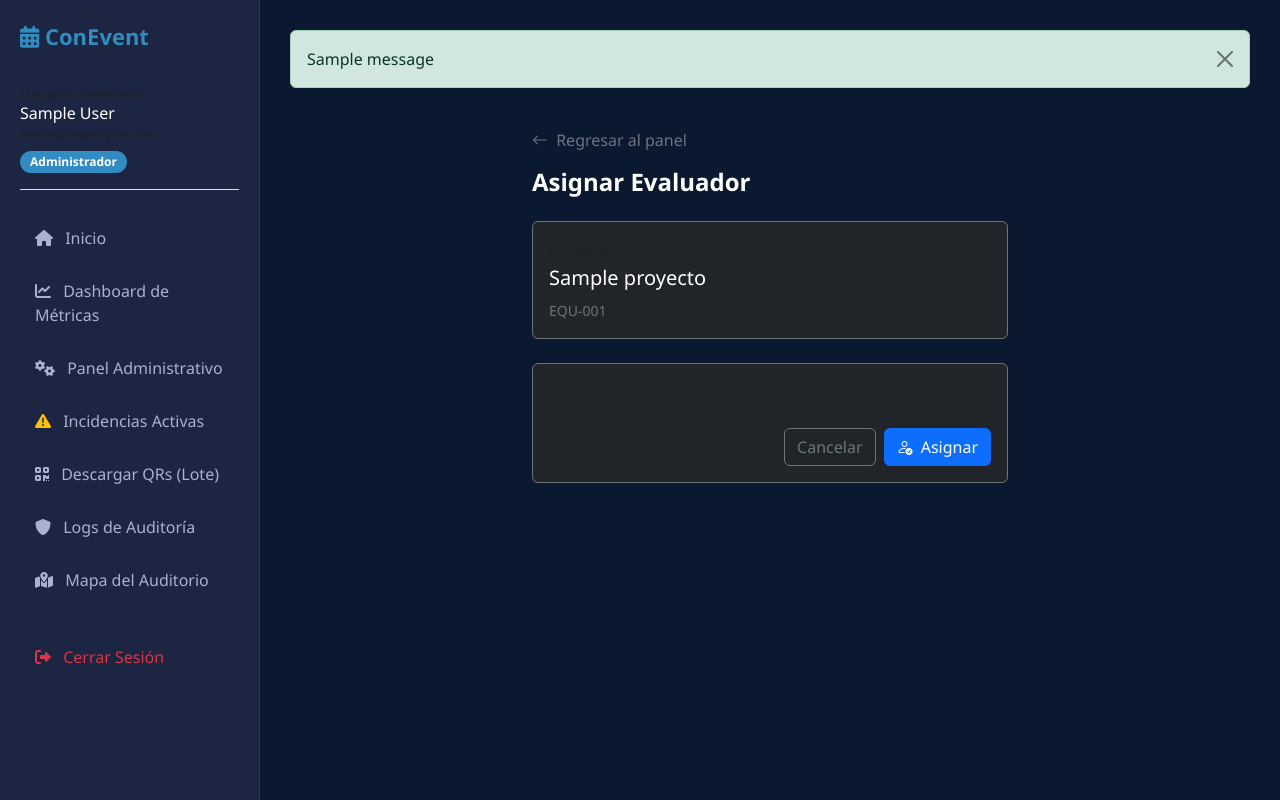
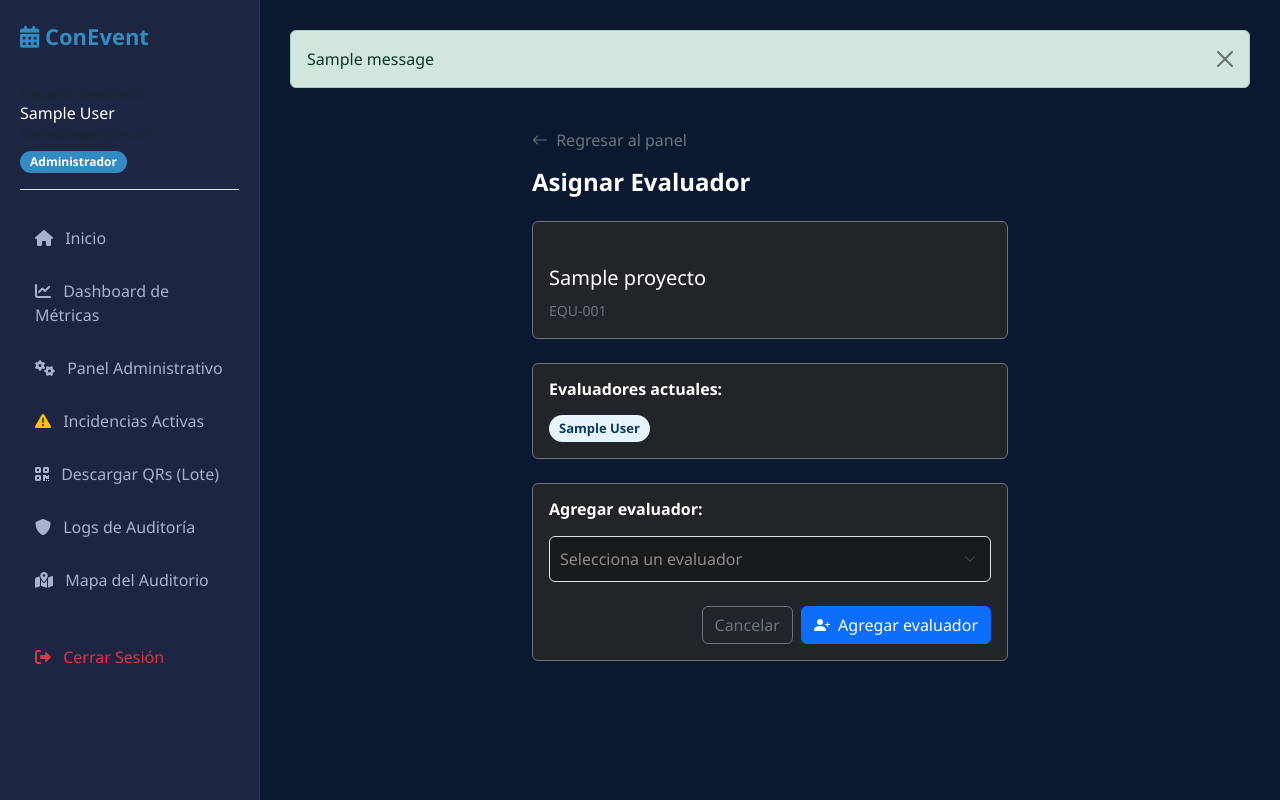
Before and after one commit to LuisRGA18/conevent, a Django app: page /auth/panel-admin/asignar/1/ in a window 1280 px wide. Run offline with Django 5.2, Linux system fonts and the light colour scheme; a user stored in the database is signed in; tables that the repository leaves empty hold one stand-in row (values such as "Sample post"); one stand-in notice (Sample message) is shown; parts of the project's set-up code (start-up, migrations or seed data) failed here and were passed over.

Commit message:
\feat: permitir multiples evaluadores por proyecto con ManyToMany"

```diff
--- a/reportes/api_views.py
+++ b/reportes/api_views.py
@@ -150,7 +150,7 @@ class ExportCalificacionesCSVView(APIView):
             'Evaluador Asignado', 'Calificación Final', 'Estatus'
         ])
 
-        proyectos = Proyecto.objects.all().select_related('carrera', 'creado_por', 'evaluador_asignado').prefetch_related('miembros')
+        proyectos = Proyecto.objects.all().select_related('carrera', 'creado_por').prefetch_related('miembros', 'evaluadores')
 
         cat_map = dict(Proyecto.CATEGORIA_CHOICES)
         estatus_map = dict(Proyecto.ESTATUS_CHOICES)
@@ -160,9 +160,7 @@ class ExportCalificacionesCSVView(APIView):
             integrantes_str = "; ".join(integrantes_list)
 
             creador_str = f"{p.creado_por.first_name} {p.creado_por.last_name}" if p.creado_por.first_name else p.creado_por.username
-            evaluador_str = ""
-            if p.evaluador_asignado:
-                evaluador_str = f"{p.evaluador_asignado.first_name} {p.evaluador_asignado.last_name}" if p.evaluador_asignado.first_name else p.evaluador_asignado.username
+            evaluador_str = "; ".join([f"{ev.first_name} {ev.last_name}" if ev.first_name else ev.username for ev in p.evaluadores.all()])
 
             writer.writerow([
                 p.codigo,
--- a/reportes/views.py
+++ b/reportes/views.py
@@ -103,7 +103,7 @@ def exportar_calificaciones_pdf_view(request):
         Paragraph("Estatus", cell_header_style),
     ])
 
-    proyectos = Proyecto.objects.all().select_related('carrera', 'creado_por', 'evaluador_asignado').prefetch_related('miembros')
+    proyectos = Proyecto.objects.all().select_related('carrera', 'creado_por').prefetch_related('miembros', 'evaluadores')
 
     cat_map = dict(Proyecto.CATEGORIA_CHOICES)
     estatus_map = dict(Proyecto.ESTATUS_CHOICES)
@@ -113,9 +113,7 @@ def exportar_calificaciones_pdf_view(request):
         integrantes_str = ", ".join(integrantes_list)
 
         creador_str = f"{p.creado_por.first_name} {p.creado_por.last_name}" if p.creado_por.first_name else p.creado_por.username
-        evaluador_str = ""
-        if p.evaluador_asignado:
-            evaluador_str = f"{p.evaluador_asignado.first_name} {p.evaluador_asignado.last_name}" if p.evaluador_asignado.first_name else p.evaluador_asignado.username
+        evaluador_str = ", ".join([f"{ev.first_name} {ev.last_name}" if ev.first_name else ev.username for ev in p.evaluadores.all()])
 
         calif_str = f"{p.calificacion:.2f}" if p.calificacion is not None else 'N/A'
 
--- a/templates/usuarios/asignar_evaluador.html
+++ b/templates/usuarios/asignar_evaluador.html
@@ -16,18 +16,42 @@
     </div>
   </div>
 
+  {% if evaluadores_actuales %}
+  <div class="card bg-dark border-secondary mb-4">
+    <div class="card-body">
+      <h6 class="text-white fw-bold mb-3">Evaluadores actuales:</h6>
+      <div class="d-flex flex-wrap gap-2">
+        {% for ev in evaluadores_actuales %}
+          <span style="background:#e8f4fb; color:#0b3c5d; padding:4px 10px;
+                       border-radius:99px; font-size:13px; font-weight:bold;">
+            {{ ev.get_full_name }}
+          </span>
+        {% endfor %}
+      </div>
+    </div>
+  </div>
+  {% endif %}
+
   <div class="card bg-dark border-secondary">
     <div class="card-body">
-      <form method="post" novalidate>
+      <h6 class="text-white fw-bold mb-3">Agregar evaluador:</h6>
+      <form method="post">
         {% csrf_token %}
         <div class="mb-4">
-          <label class="form-label text-white fw-semibold">{{ form.evaluador_asignado.label }}</label>
-          {{ form.evaluador_asignado }}
+          <select name="evaluador_id" class="form-select text-white-50" style="background-color: rgba(0,0,0,0.3); padding: 10px;" required>
+            <option value="">Selecciona un evaluador</option>
+            {% for ev in evaluadores %}
+              <option value="{{ ev.pk }}">
+                {{ ev.get_full_name }}
+                {% if ev in evaluadores_actuales %}(ya asignado){% endif %}
+              </option>
+            {% endfor %}
+          </select>
         </div>
         <div class="d-flex justify-content-end gap-2">
           <a href="{% url 'panel_admin' %}" class="btn btn-outline-secondary">Cancelar</a>
           <button type="submit" class="btn btn-primary">
-            <i class="bi bi-person-check me-1"></i> Asignar
+            <i class="bi bi-person-plus-fill me-1"></i> Agregar evaluador
           </button>
         </div>
       </form>
--- a/usuarios/admin.py
+++ b/usuarios/admin.py
@@ -28,7 +28,8 @@ class ProyectoAdmin(admin.ModelAdmin):
     list_filter = ('estatus', 'carrera', 'categoria')
     search_fields = ('titulo', 'descripcion', 'creado_por__username', 'creado_por__first_name')
     inlines = [IntegranteInline]
-    raw_id_fields = ('creado_por', 'evaluador_asignado')
+    raw_id_fields = ('creado_por',)
+    filter_horizontal = ('evaluadores',)
 
 @admin.register(Integrante)
 class IntegranteAdmin(admin.ModelAdmin):
--- a/usuarios/api_views.py
+++ b/usuarios/api_views.py
@@ -31,7 +31,7 @@ class ProyectoViewSet(viewsets.ModelViewSet):
         if user.rol == 'ADMIN':
             return Proyecto.objects.all()
         elif user.rol == 'EVALUADOR':
-            return Proyecto.objects.filter(evaluador_asignado=user)
+            return Proyecto.objects.filter(evaluadores=user)
         elif user.rol == 'ALUMNO':
             return Proyecto.objects.filter(creado_por=user)
         return Proyecto.objects.none()
--- a/usuarios/forms.py
+++ b/usuarios/forms.py
@@ -99,18 +99,18 @@ class AsignacionEvaluadorForm(forms.ModelForm):
     """Formulario para que el ADMIN asigne evaluador a un proyecto."""
     class Meta:
         model = Proyecto
-        fields = ['evaluador_asignado']
+        fields = ['evaluadores']
         widgets = {
-            'evaluador_asignado': forms.Select(attrs={'class': SELECT_CLASS}),
+            'evaluadores': forms.SelectMultiple(attrs={'class': SELECT_CLASS}),
         }
         labels = {
-            'evaluador_asignado': 'Evaluador Asignado',
+            'evaluadores': 'Evaluadores Asignados',
         }
 
     def __init__(self, *args, **kwargs):
         super().__init__(*args, **kwargs)
         # Solo mostrar usuarios con rol EVALUADOR
-        self.fields['evaluador_asignado'].queryset = Usuario.objects.filter(rol='EVALUADOR')
+        self.fields['evaluadores'].queryset = Usuario.objects.filter(rol='EVALUADOR')
 
 
 class RegistroForm(forms.ModelForm):
--- a/usuarios/models.py
+++ b/usuarios/models.py
@@ -86,10 +86,12 @@ class Proyecto(models.Model):
         related_name='proyectos', verbose_name="Alumno / Creador"
     )
     # Quién lo evaluará
-    evaluador_asignado = models.ForeignKey(
-        settings.AUTH_USER_MODEL, on_delete=models.SET_NULL,
-        null=True, blank=True, related_name='proyectos_a_evaluar',
-        limit_choices_to={'rol': 'EVALUADOR'}, verbose_name="Evaluador Asignado"
+    evaluadores = models.ManyToManyField(
+        settings.AUTH_USER_MODEL,
+        blank=True,
+        related_name='proyectos_asignados',
+        limit_choices_to={'rol': 'EVALUADOR'},
+        verbose_name='Evaluadores asignados'
     )
 
     estatus     = models.CharField(max_length=20, choices=ESTATUS_CHOICES, default='revision')
--- a/usuarios/views.py
+++ b/usuarios/views.py
@@ -302,7 +302,7 @@ def index_view(request):
             'total_usuarios': Usuario.objects.count(),
             'total_proyectos': Proyecto.objects.count(),
             'evaluados': Proyecto.objects.filter(calificacion__isnull=False).count(),
-            'sin_evaluador': Proyecto.objects.filter(evaluador_asignado__isnull=True).count()
+            'sin_evaluador': Proyecto.objects.filter(evaluadores__isnull=True).count()
         }
 
     return render(request, 'seguridad/index.html', {'stats': stats})
@@ -508,7 +508,7 @@ def proyectos_asignados_view(request):
         return redirect('index')
 
     proyectos = Proyecto.objects.filter(
-        evaluador_asignado=request.user
+        evaluadores=request.user
     ).prefetch_related('miembros').select_related('carrera')
 
     return render(request, 'usuarios/proyectos_asignados.html', {'proyectos': proyectos})
@@ -520,7 +520,7 @@ def evaluar_proyecto_view(request, pk):
         messages.error(request, "No tienes permiso.")
         return redirect('index')
 
-    proyecto = get_object_or_404(Proyecto, pk=pk, evaluador_asignado=request.user)
+    proyecto = get_object_or_404(Proyecto, pk=pk, evaluadores=request.user)
     evaluacion_existente = Evaluacion.objects.filter(
         proyecto=proyecto, evaluador=request.user
     ).first()
@@ -625,8 +625,8 @@ def panel_admin_view(request):
     )
 
     qs = Proyecto.objects.select_related(
-        'creado_por', 'evaluador_asignado', 'carrera'
-    ).prefetch_related('miembros', 'asignaciones_stands__stand').annotate(
+        'creado_por', 'carrera'
+    ).prefetch_related('miembros', 'evaluadores', 'asignaciones_stands__stand').annotate(
         num_externas=Count('evaluaciones_externas', distinct=True),
         promedio_externa=Avg(calificacion_numerica_expr)
     )
@@ -690,28 +690,23 @@ def asignar_evaluador_view(request, pk):
     proyecto = get_object_or_404(Proyecto, pk=pk)
 
     if request.method == 'POST':
-        evaluador_id = request.POST.get('docente_id') or request.POST.get('evaluador_id')
-
-        # Verificar si el proyecto ya tiene evaluador asignado
-        if proyecto.evaluador_asignado and str(proyecto.evaluador_asignado.id) != str(evaluador_id):
-            # Ya tiene evaluador diferente — mostrar error, no reemplazar silenciosamente
-            messages.error(request,
-                f'El proyecto ya tiene asignado al evaluador {proyecto.evaluador_asignado.get_full_name()}. '
-                f'Desasígnalo primero antes de asignar uno nuevo.')
-            return redirect('panel_admin')
-
+        evaluador_id = request.POST.get('evaluador_id') or request.POST.get('docente_id')
         if evaluador_id:
             evaluador = get_object_or_404(Usuario, pk=evaluador_id, rol='EVALUADOR')
-            proyecto.evaluador_asignado = evaluador
-            proyecto.save(update_fields=['evaluador_asignado'])
-            messages.success(request, f'Evaluador {evaluador.get_full_name()} asignado correctamente.')
-
+            # Agregar sin reemplazar — ManyToMany permite múltiples
+            proyecto.evaluadores.add(evaluador)
+            messages.success(request,
+                f'Evaluador {evaluador.get_full_name()} agregado correctamente.')
         return redirect('panel_admin')
 
-    evaluadores = Usuario.objects.filter(rol='EVALUADOR', is_active=True)
+    # Evaluadores disponibles — mostrar todos incluso si ya están en otros proyectos
+    evaluadores_disponibles = Usuario.objects.filter(rol='EVALUADOR', is_active=True)
+    evaluadores_actuales = proyecto.evaluadores.all()
+
     return render(request, 'usuarios/asignar_evaluador.html', {
         'proyecto': proyecto,
-        'evaluadores': evaluadores
+        'evaluadores': evaluadores_disponibles,
+        'evaluadores_actuales': evaluadores_actuales
     })
 
 @login_required(login_url='login')
@@ -721,10 +716,12 @@ def desasignar_evaluador_view(request, pk):
 
     if request.method == 'POST':
         proyecto = get_object_or_404(Proyecto, pk=pk)
-        nombre = proyecto.evaluador_asignado.get_full_name() if proyecto.evaluador_asignado else ''
-        proyecto.evaluador_asignado = None
-        proyecto.save(update_fields=['evaluador_asignado'])
-        messages.success(request, f'Evaluador {nombre} desasignado correctamente.')
+        evaluador_id = request.POST.get('evaluador_id') or request.POST.get('docente_id')
+        if evaluador_id:
+            evaluador = get_object_or_404(Usuario, pk=evaluador_id)
+            proyecto.evaluadores.remove(evaluador)
+            messages.success(request,
+                f'Evaluador {evaluador.get_full_name()} desasignado correctamente.')
     return redirect('panel_admin')
 
 
```
Also changed, not shown: espacios/api_views.py (+5 -4 lines), templates/seguridad/mis_calificaciones.html (+9 -1 lines), templates/usuarios/panel_admin.html (+23 -23 lines), templates/usuarios/ver_calificacion.html (+7 -1 lines), usuarios/serializers.py (+4 -6 lines), usuarios/tests.py (+49 -31 lines), usuarios/migrations/0013_remove_proyecto_evaluador_asignado_and_more.py (added).
